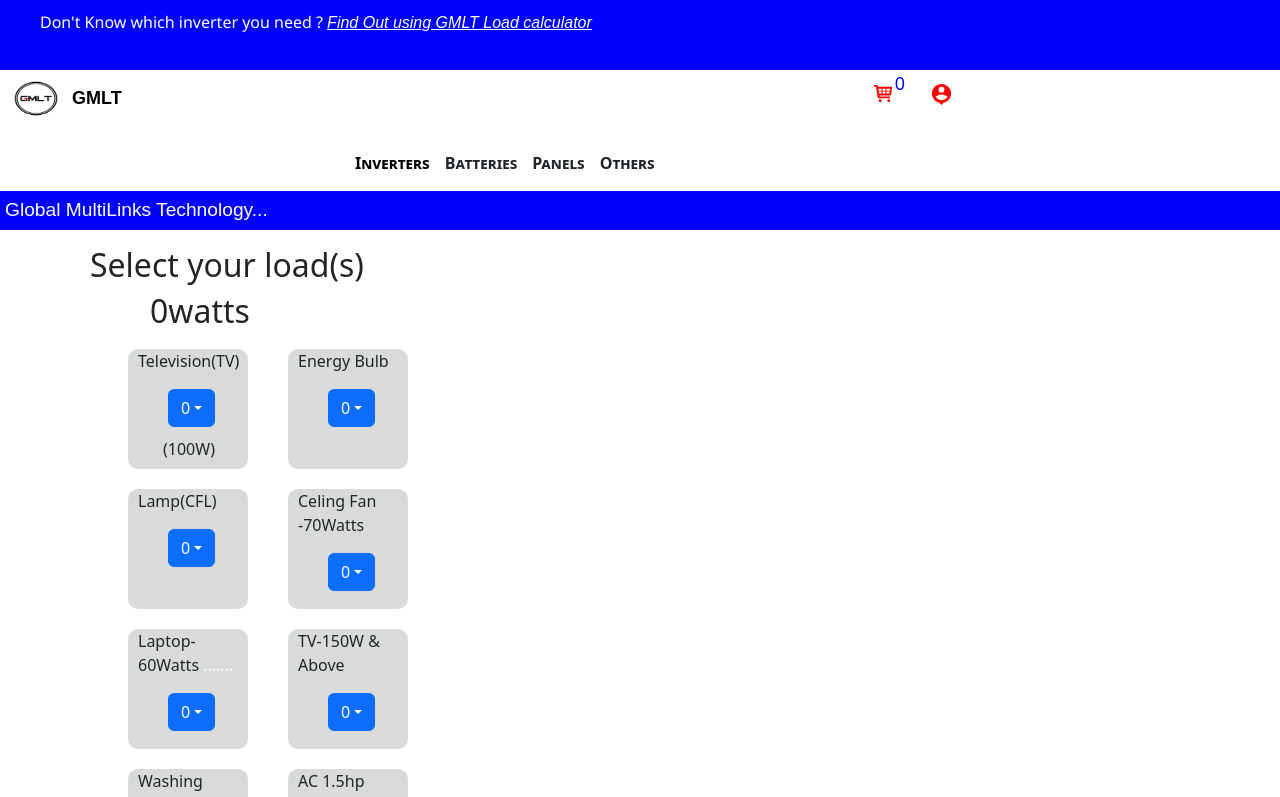
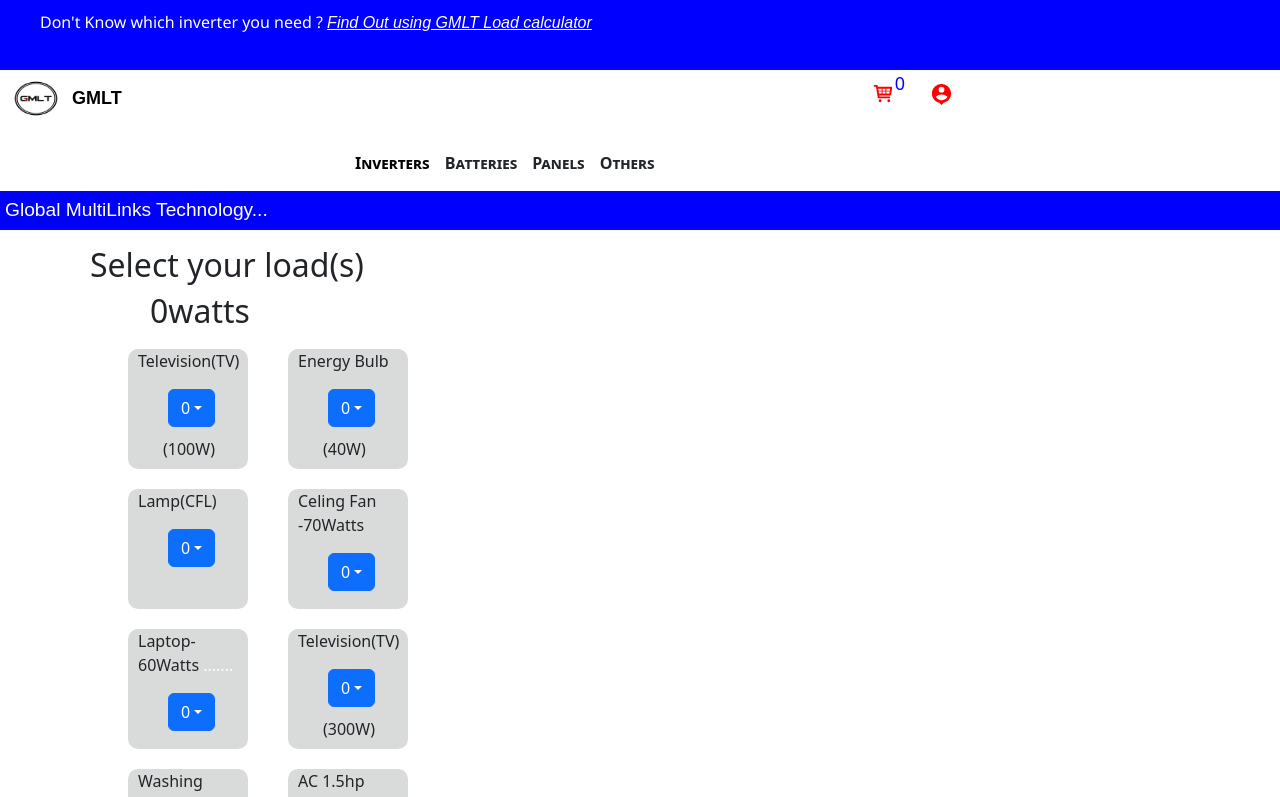
Before and after one commit to Global-Multilink-Technology/globalmultilinktechnology, a React (Create React App) app: page /gmltCalculator in a window 1280 px wide. Shown: the top 797 px of the page. Built offline with nearby package versions, Linux system fonts and the light colour scheme.

Commit message:
updated text

```diff
--- a/src/GMLTCalculator/gmltCalculator.jsx
+++ b/src/GMLTCalculator/gmltCalculator.jsx
@@ -75,7 +75,7 @@ const GMLTcalculator = ()=>
 
         <div className="box">
         <p className="loadText">Television(TV)</p>
-           <DropdownButton  className="dropdowncontainer" id="dropdown-basic-button" title={CFL_14W}>
+           <DropdownButton  className="dropdowncontainer" id="dropdown-basic-button" title={TV_100WBELOW}>
            {NumberOfCFL50W.map((data)=><Dropdown.Item onClick={()=>updateTV100WBELOW(data.id)}>{data.id}</Dropdown.Item>)}
         </DropdownButton>
         <p className="loadTextWatt">(100W)</p>
@@ -86,6 +86,7 @@ const GMLTcalculator = ()=>
         <DropdownButton  className="dropdowncontainer" id="dropdown-basic-button" title={Fan}>
            {NumberOfCFL50W.map((data)=><Dropdown.Item onClick={()=>updateFan(data.id)}>{data.id}</Dropdown.Item>)}
         </DropdownButton>
+        <p className="loadTextWatt">(40W)</p>
         </div>
         </div>
       <div className="container">
@@ -112,10 +113,11 @@ const GMLTcalculator = ()=>
       </DropdownButton>
       </div>
       <div className="box">
-      <p className="loadText">TV-150W & Above</p>
+      <p className="loadText">Television(TV)</p>
       <DropdownButton  className="dropdowncontainer" id="dropdown-basic-button" title={TV_150W}>
          {NumberOfCFL50W.map((data)=><Dropdown.Item onClick={()=>updateTV_150W(data.id)}>{data.id}</Dropdown.Item>)}
       </DropdownButton>
+      <p className="loadTextWatt">(300W)</p>
       </div>
       </div>
       <div className="container">
```
